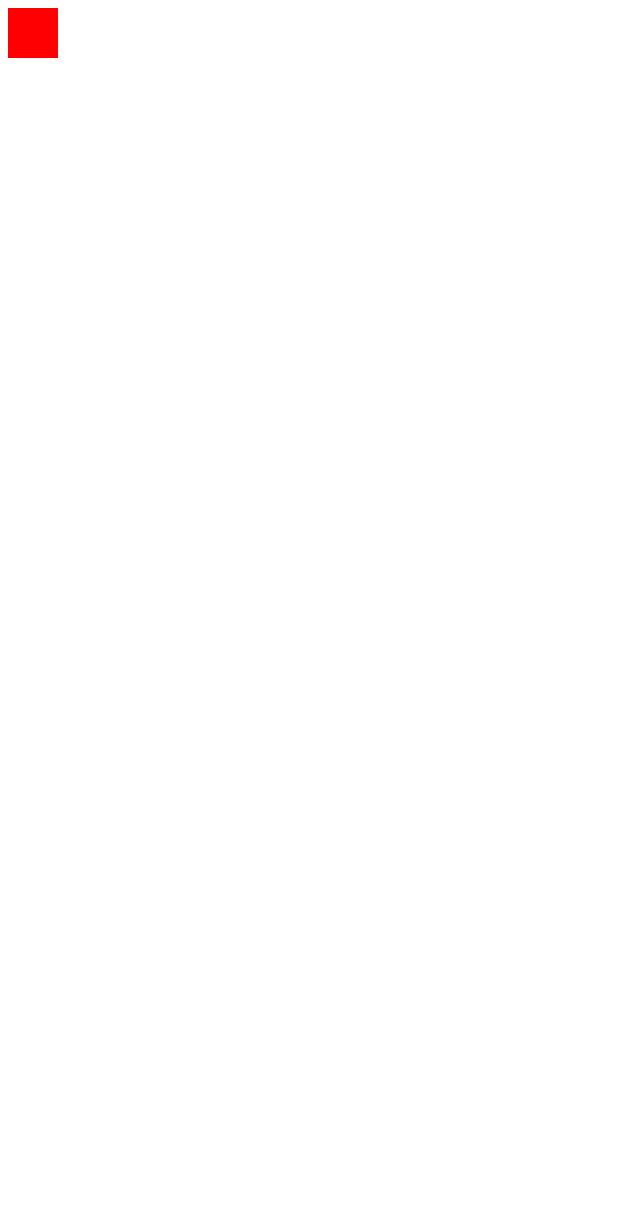
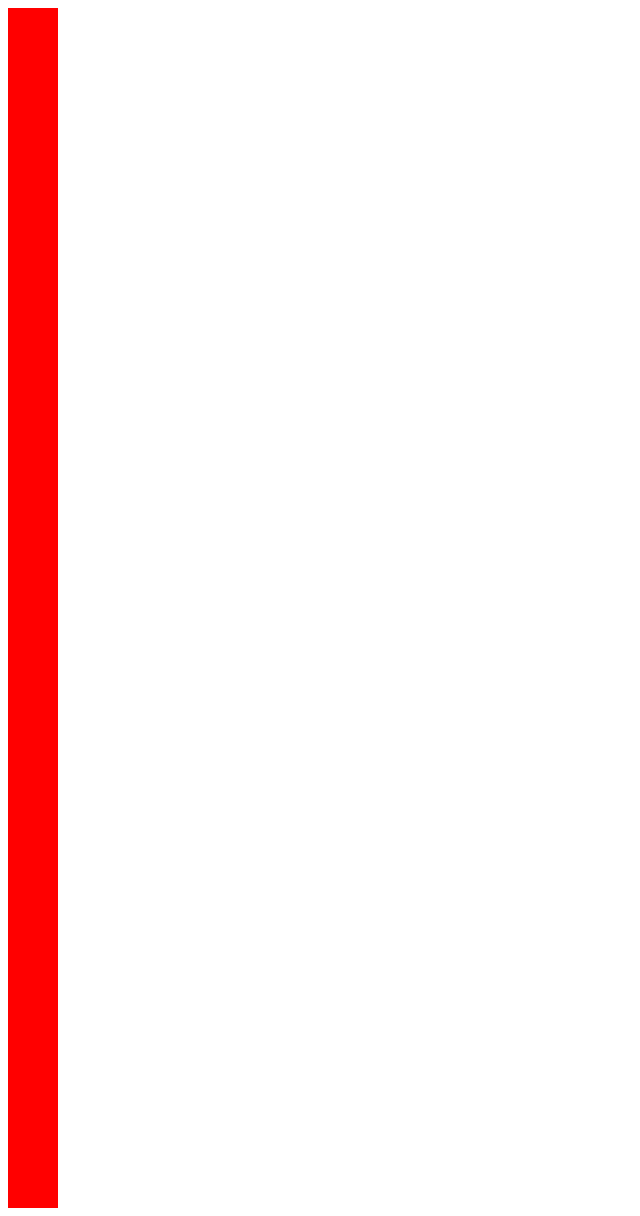
Before and after one commit to mrkshx/pixeldidoo, an Angular app: page / in a window 1280 px wide. Shown: the whole page, without its empty margins (0-640 px from the left). Before the commit the page ends 800 px from the top, so only its background shows below. Built offline with nearby package versions, Linux system fonts and the light colour scheme.

Commit message:
created new pixelcontainer component with some pixel component in it to test

```diff
--- a/src/app/app.component.html
+++ b/src/app/app.component.html
@@ -1 +1 @@
-<app-pixel></app-pixel>
+<app-pixel-container></app-pixel-container>
--- a/src/app/app.module.ts
+++ b/src/app/app.module.ts
@@ -3,11 +3,13 @@ import { BrowserModule } from '@angular/platform-browser';
 
 import { AppComponent } from './app.component';
 import { PixelComponent } from './component/pixel/pixel.component';
+import { PixelContainerComponent } from './component/pixel-container/pixel-container.component';
 
 @NgModule({
   declarations: [
     AppComponent,
-    PixelComponent
+    PixelComponent,
+    PixelContainerComponent
   ],
   imports: [
     BrowserModule
--- /dev/null
+++ b/src/app/component/pixel-container/pixel-container.component.html
@@ -0,0 +1,26 @@
+<div>
+  <app-pixel></app-pixel>
+  <app-pixel></app-pixel>
+  <app-pixel></app-pixel>
+  <app-pixel></app-pixel>
+  <app-pixel></app-pixel>
+  <app-pixel></app-pixel>
+  <app-pixel></app-pixel>
+  <app-pixel></app-pixel>
+  <app-pixel></app-pixel>
+  <app-pixel></app-pixel>
+  <app-pixel></app-pixel>
+  <app-pixel></app-pixel>
+  <app-pixel></app-pixel>
+  <app-pixel></app-pixel>
+  <app-pixel></app-pixel>
+  <app-pixel></app-pixel>
+  <app-pixel></app-pixel>
+  <app-pixel></app-pixel>
+  <app-pixel></app-pixel>
+  <app-pixel></app-pixel>
+  <app-pixel></app-pixel>
+  <app-pixel></app-pixel>
+  <app-pixel></app-pixel>
+  <app-pixel></app-pixel>
+</div>
--- /dev/null
+++ b/src/app/component/pixel-container/pixel-container.component.ts
@@ -0,0 +1,15 @@
+import { Component, OnInit } from '@angular/core';
+
+@Component({
+  selector: 'app-pixel-container',
+  templateUrl: './pixel-container.component.html',
+  styleUrls: ['./pixel-container.component.scss']
+})
+export class PixelContainerComponent implements OnInit {
+
+  constructor() { }
+
+  ngOnInit(): void {
+  }
+
+}
```
Also changed, not shown: src/app/component/pixel-container/pixel-container.component.scss (added), 1 other file (tests, documents, lock files or other folders).
